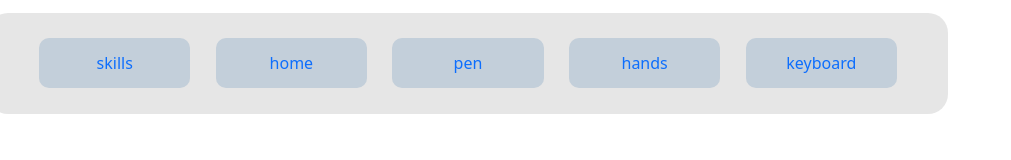
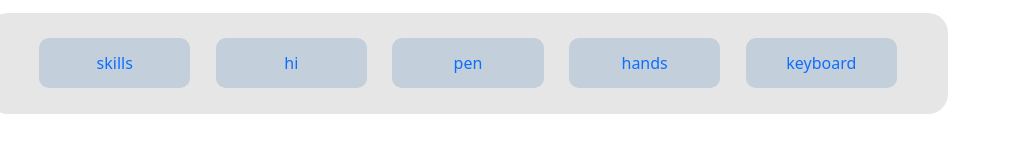
Before and after one commit to rogerpelosi/site-for-personal-sights, an Angular app: page / in a window 1280 px wide. Shown: the top 160 px of the page, without its empty margins (0-1011 px from the left). Built offline with nearby package versions, Linux system fonts and the light colour scheme.

Commit message:
testing new local

```diff
--- a/src/app/components/navigation/navigation.component.html
+++ b/src/app/components/navigation/navigation.component.html
@@ -3,7 +3,7 @@
         <a href="">skills</a>
     </div>
     <div id="home-link" class="col">
-        <a href="">home</a>
+        <a href="">hi</a>
     </div>
     <div id="pen-link" class="col">
         <a href="">pen</a>
```
